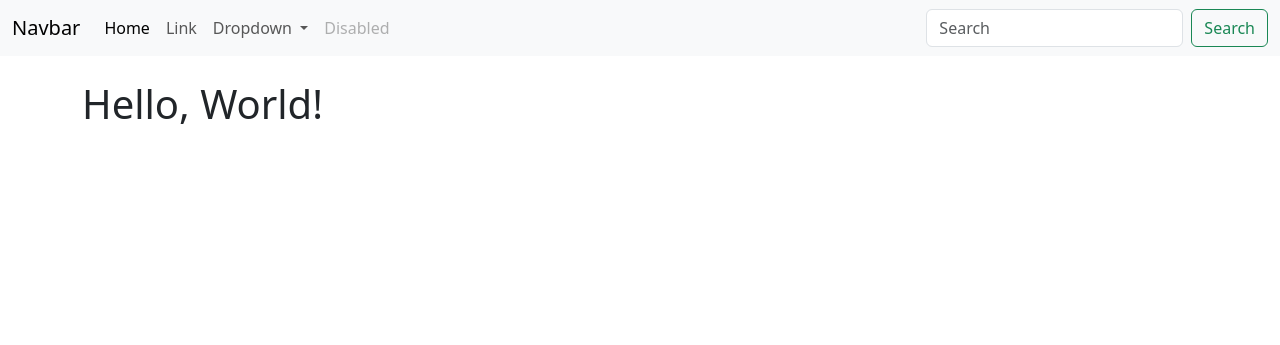
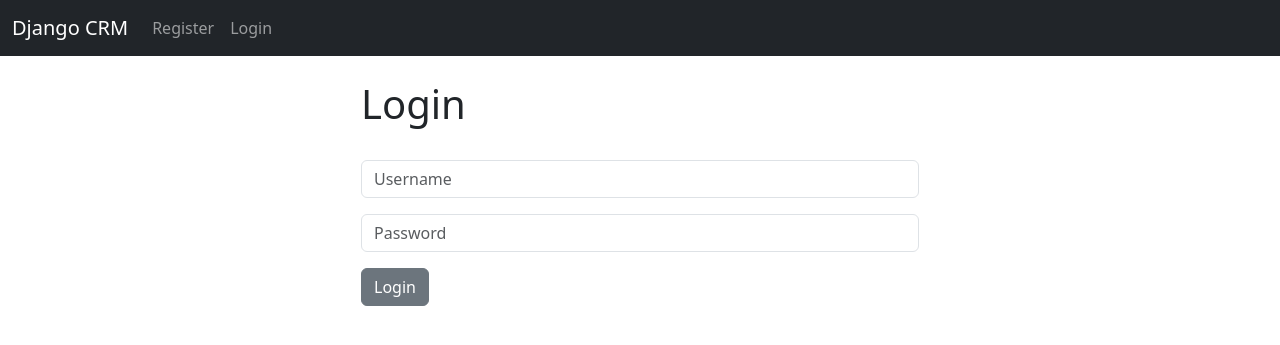
Before and after one commit to rruanes/django_crm, a Django app: page / in a window 1280 px wide. Shown: the top 345 px of the page. Run offline with Django 4.2, Linux system fonts and the light colour scheme.

Commit message:
3rd Commit

```diff
--- a/website/templates/base.html
+++ b/website/templates/base.html
@@ -10,6 +10,15 @@
     {% include 'navbar.html' %}
     <div class="container">
         <br>
+        {% if messages %}
+          {% for message in messages %}
+            <div class="alert alert-warning alert-dismissible fade show" role="alert">
+              {{ message }}
+              <button type="button" class="btn-close" data-bs-dismiss="alert" aria-label="Close"></button>
+            </div>
+          {% endfor %}
+        {% endif %}
+
         {% block content %}
         {% endblock %}
     </div>
--- a/website/templates/home.html
+++ b/website/templates/home.html
@@ -1,6 +1,35 @@
 {% extends 'base.html' %}
+
 {% block content%}
 
-<h1>Hello, World!</h1>
+<div class="col-md-6 offset-md-3">
+
+{% if user.is_authenticated %}
+
+<h1> Hello, World! </h1>
+
+{% else %}
+
+<h1>Login</h1>
+<br/>
+<form method="POST" action="{% url 'home' %}">
+    {% csrf_token %}
+    <form>
+        <div class="mb-3">
+
+          <input type="text" class="form-control" name="username", placeholder="Username" required>
+
+        </div>
+        <div class="mb-3">
+
+          <input type="password" class="form-control" name="password", placeholder="Password" required>
+        </div>
+
+        <button type="submit" class="btn btn-secondary">Login</button>
+      </form>
+</form>
+</div>
+
+{% endif %}
 
 {% endblock %}
--- a/website/templates/navbar.html
+++ b/website/templates/navbar.html
@@ -1,36 +1,30 @@
-<nav class="navbar navbar-expand-lg bg-body-tertiary">
+<nav class="navbar navbar-expand-lg navbar-dark bg-dark">
     <div class="container-fluid">
-      <a class="navbar-brand" href="#">Navbar</a>
+      <a class="navbar-brand" href="{% url 'home' %}">Django CRM</a>
       <button class="navbar-toggler" type="button" data-bs-toggle="collapse" data-bs-target="#navbarSupportedContent" aria-controls="navbarSupportedContent" aria-expanded="false" aria-label="Toggle navigation">
         <span class="navbar-toggler-icon"></span>
       </button>
       <div class="collapse navbar-collapse" id="navbarSupportedContent">
         <ul class="navbar-nav me-auto mb-2 mb-lg-0">
+
+          {% if user.is_authenticated %}
+
           <li class="nav-item">
-            <a class="nav-link active" aria-current="page" href="#">Home</a>
+            <a class="nav-link" href="{% url 'logout' %}">Logout</a>
           </li>
+
+          {% else %}
+
           <li class="nav-item">
-            <a class="nav-link" href="#">Link</a>
+            <a class="nav-link" href="{% url 'register' %}">Register</a>
           </li>
-          <li class="nav-item dropdown">
-            <a class="nav-link dropdown-toggle" href="#" role="button" data-bs-toggle="dropdown" aria-expanded="false">
-              Dropdown
-            </a>
-            <ul class="dropdown-menu">
-              <li><a class="dropdown-item" href="#">Action</a></li>
-              <li><a class="dropdown-item" href="#">Another action</a></li>
-              <li><hr class="dropdown-divider"></li>
-              <li><a class="dropdown-item" href="#">Something else here</a></li>
-            </ul>
+
+          <li class="nav-item">
+            <a class="nav-link" href="{% url 'home' %}">Login</a>
           </li>
-          <li class="nav-item">
-            <a class="nav-link disabled" aria-disabled="true">Disabled</a>
-          </li>
+
+          {% endif %}
         </ul>
-        <form class="d-flex" role="search">
-          <input class="form-control me-2" type="search" placeholder="Search" aria-label="Search">
-          <button class="btn btn-outline-success" type="submit">Search</button>
-        </form>
       </div>
     </div>
   </nav>
--- a/website/urls.py
+++ b/website/urls.py
@@ -3,4 +3,7 @@ from . import views
 
 urlpatterns = [
     path('', views.home, name='home'),
+    #path('login/', views.login_user, name='login'),
+    path('logout/', views.logout_user, name='logout'),
+    path('register/', views.register_user, name='register'),
 ]
--- a/website/views.py
+++ b/website/views.py
@@ -1,4 +1,31 @@
-from django.shortcuts import render
+from django.shortcuts import render, redirect
+from django.contrib.auth import authenticate, login, logout
+from django.contrib import messages
 
 def home(request):
-    return render(request, 'home.html', {})
+    # Check to see if logging in
+    if request.method == 'POST':
+        username = request.POST['username']
+        password = request.POST['password']
+        # Authenticate
+        user = authenticate(request, username=username, password=password)
+        if user is not None:
+            login(request, user)
+            messages.success(request, "You have been logged in.")
+            return redirect('home')
+        else:
+            messages.success(request, "There was an error logging in.")
+            return redirect('home')
+    else:
+        return render(request, 'home.html', {})
+
+def login_user(request):
+    pass
+
+def logout_user(request):
+    logout(request)
+    messages.success(request, "You have been logged out.")
+    return redirect('home')
+
+def register_user(request):
+    return render(request, 'register.html', {})
```
Also changed, not shown: website/forms.py (added, +30 -0 lines), website/templates/register.html (added, +7 -0 lines).
